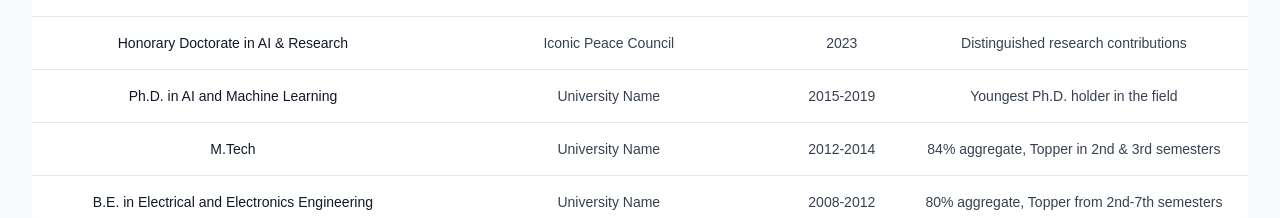
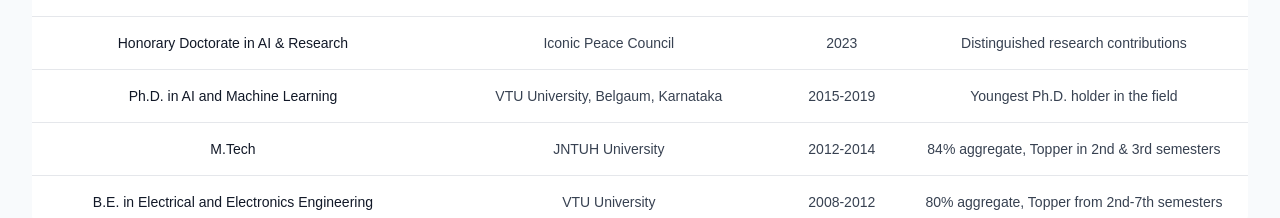
Before and after one commit to Sampathkumarvpatil/DrSampath, a React (Create React App) app in the folder frontend/: page /education in a window 1280 px wide. Shown: the part 727-945 px from the top of the page. Built offline with nearby package versions, Linux system fonts and the light colour scheme; a web font is replaced by a local one.

Commit message:
auto-commit for d6dbbcc7-61b3-4258-8fa7-f96a782c0f9a

```diff
--- a/frontend/src/pages/Education.js
+++ b/frontend/src/pages/Education.js
@@ -23,21 +23,21 @@ const Education = () => {
     },
     {
       degree: "Ph.D. in AI and Machine Learning",
-      institution: "University Name",
+      institution: "VTU University, Belgaum, Karnataka",
       year: "2015-2019",
       achievements: "Youngest Ph.D. holder in the field",
       icon: <FaGraduationCap className="text-primary-500 text-4xl" />,
     },
     {
       degree: "M.Tech",
-      institution: "University Name",
+      institution: "JNTUH University",
       year: "2012-2014",
       achievements: "84% aggregate, Topper in 2nd & 3rd semesters",
       icon: <FaGraduationCap className="text-primary-500 text-4xl" />,
     },
     {
       degree: "B.E. in Electrical and Electronics Engineering",
-      institution: "University Name",
+      institution: "VTU University",
       year: "2008-2012",
       achievements: "80% aggregate, Topper from 2nd-7th semesters",
       icon: <FaGraduationCap className="text-primary-500 text-4xl" />,
```
